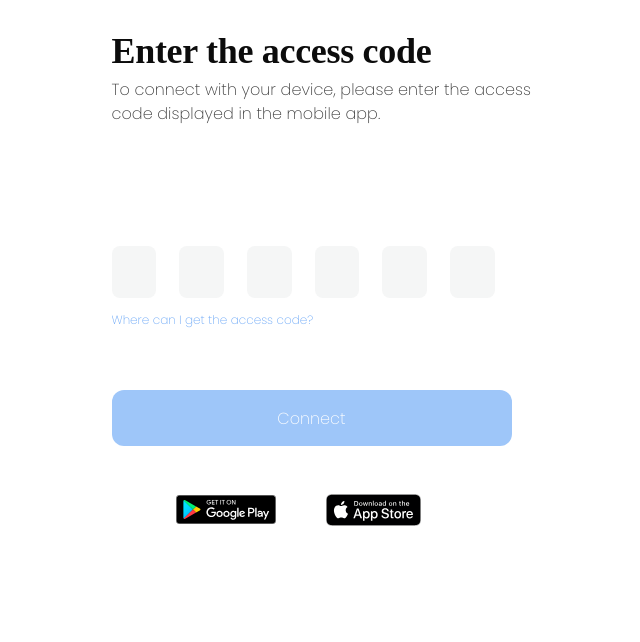
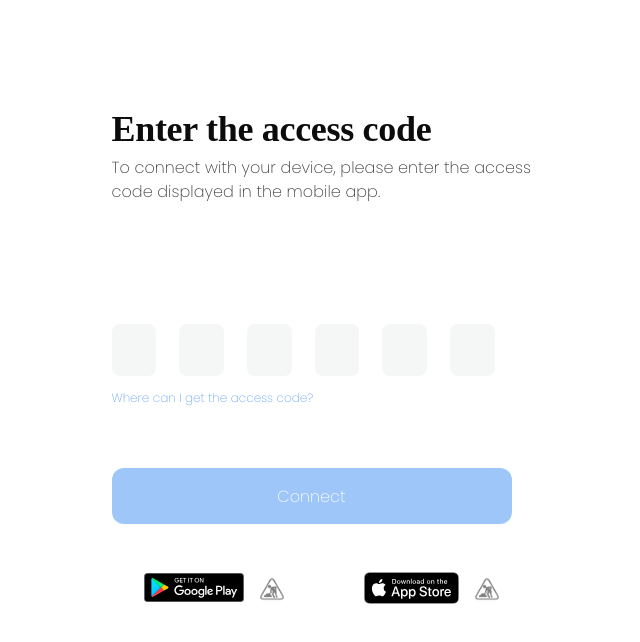
Before and after one commit to dudziema/Cloud-On-Mobile, a Vue app: page / in a window 1280 px wide. Shown: the top 642 px of the page, without its empty margins (529-1169 px from the left). Built offline with nearby package versions, Linux system fonts and the light colour scheme; no server answers; a web font is replaced by a local one.

Commit message:
added in progress icons

```diff
--- a/src/components/File.vue
+++ b/src/components/File.vue
@@ -1,6 +1,6 @@
 <template>
   <tr>
-    <td>
+    <td class="icon-file">
       <img :src="getIcon(getExtention(entry.filename))" />
     </td>
     <td class="entry">{{ entry.name }}</td>
@@ -46,13 +46,13 @@ export default {
         },
         {
           value: docIcon,
-          extention: ["doc", "docx", "pdf","xls", "xlsx", "ppt", "pptx"],
+          extention: ["doc", "docx", "pdf", "xls", "xlsx", "ppt", "pptx"],
         },
         {
           value: videoIcon,
           extention: ["mp4", "wmv", "avi"],
         },
-         {
+        {
           value: musicIcon,
           extention: ["mp3"],
         },
@@ -130,14 +130,18 @@ export default {
 };
 </script>
 <style scoped>
-#checkbox {
+/* #checkbox {
   opacity: 0.2;
   /* black */
 
-  border: 1px solid #0c0c0c;
+/* border: 1px solid #0c0c0c;
   box-sizing: border-box;
   border-radius: 4px;
+} */
+img {
+  align-items: right;
 }
+
 .entry {
   background: #fff;
   height: 3rem;
--- a/src/components/FilesList.vue
+++ b/src/components/FilesList.vue
@@ -9,8 +9,6 @@
     >
       <thead>
         <tr>
-          <th></th>
-
           <th v-for="(column, index) in columns" :key="index">
             <span class="header">{{ column.field }} </span>
           </th>
@@ -55,6 +53,10 @@ export default {
         {
           label: "name",
           field: "NAME",
+        },
+        {
+          label: "empty-temporary",
+          field: "",
         },
         {
           label: "size",
@@ -132,7 +134,8 @@ th {
   align-self: center;
 }
 tr :nth-child(2) {
-  padding-right: 25rem;
+  padding-right: 1rem;
+  width: 30rem;
 }
 tr :nth-child(3) {
   padding-right: 6rem;
--- a/src/components/Passcode.vue
+++ b/src/components/Passcode.vue
@@ -1,11 +1,12 @@
 <template>
   <div class="container">
+    <div class="empty-space"></div>
     <div class="enter">Enter the access code</div>
     <div class="instruction">
       To connect with your device, please enter the access code displayed in the
       mobile app.
     </div>
-    <div class="empty-space"></div>
+    <div class="styling"></div>
     <div class="passcode-inputs" id="passcode">
       <input
         class="input-first"
@@ -66,8 +67,11 @@
       </router-link>
       <router-view />
     </div>
+
     <div class="stores">
-      <Playstore class="google-button" /><Appstore class="appstore-button" />
+      <Playstore class="google-button" /><img :src="image" /><Appstore
+        class="appstore-button"
+      /><img :src="image" />
     </div>
   </div>
 </template>
@@ -75,6 +79,7 @@
 <script>
 import Appstore from "./Appstore.vue";
 import Playstore from "./Playstore.vue";
+import InProgress from "@/assets/images/inprogress.png";
 
 export default {
   components: {
@@ -83,6 +88,7 @@ export default {
   },
   data() {
     return {
+      image: InProgress,
       isComplete: false,
     };
   },
@@ -158,6 +164,12 @@ export default {
 };
 </script>
 <style scoped>
+img {
+  width: 1.5rem;
+  padding-left: 1rem;
+  opacity: 0.5;
+  padding-bottom: 1rem;
+}
 .container {
   display: grid;
   grid-template: repeat(8, 1fr) / repeat(12, 1fr);
@@ -281,6 +293,9 @@ input:hover {
   margin-right: auto;
   white-space: nowrap;
 }
+.styling {
+  grid-column: 4/5;
+}
 .button-position {
   grid-column: 3 / 9;
   align-self: start;
@@ -349,26 +364,28 @@ input:hover {
   order: 0;
   flex-grow: 0;
 }
+
 .stores {
-  grid-column: 4/12;
+  grid-column: 3/12;
   align-self: end;
 }
 .appstore-button {
-  grid-column: 7/9;
+  grid-column: 10/10;
   align-self: end;
   white-space: nowrap;
   overflow: hidden;
   text-overflow: ellipsis;
-
+  padding-left: 5rem;
   width: 95px;
 }
 .google-button {
-  grid-column: 3/5;
+  grid-column: 4/5;
   align-self: end;
   white-space: nowrap;
   overflow: hidden;
   text-overflow: ellipsis;
-  padding-right: 50px;
+  padding-left: 2rem;
+
   width: 100px;
 }
 </style>
--- a/src/services/WebSocketService.js
+++ b/src/services/WebSocketService.js
@@ -81,7 +81,6 @@ webSocketsService.install = function (Vue) {
   };
   Vue.config.globalProperties.$webSocketsSend = (msg) => {
     ws.send(JSON.stringify(msg));
-
   };
 
   // todo: rename to: parseListFiles()
--- a/src/views/PhoneFiles.vue
+++ b/src/views/PhoneFiles.vue
@@ -4,18 +4,24 @@
     <div class="button-select"><SelectFile @change="selectedFile" /></div>
 
     <div class="all-files"><Grid class="grid" />All files</div>
-    <div class="recent-files"><Clock class="clock" /> Recent files</div>
+    <div class="recent-files">
+      <Clock class="clock" /> Recent files<img :src="image" />
+    </div>
     <div class="connected-with">
       <div class="connected-text">Connected with</div>
       <div class="phoneName">
-        <PhoneIcon class="phoneicon" />{{ phoneName }}
+        <PhoneIcon class="phoneicon" />{{ phoneName }}<img :src="image" />
       </div>
     </div>
-    <div class="settings"><SettingsIcon class="settingsicon" />Settings</div>
-    <div class="disconnect"><LogOut class="logout" />Disconnect</div>
-    <div class="searchbox">
+    <div class="settings">
+      <SettingsIcon class="settingsicon" />Settings <img :src="image" />
+    </div>
+    <div class="disconnect">
+      <LogOut class="logout" />Disconnect <img :src="image" />
+    </div>
+    <!-- <div class="searchbox">
       <input id="search" type="search" placeholder="search" />
-    </div>
+    </div> -->
     <div class="columntitle">All files</div>
     <div class="filelist"><FilesList @drop="dropHandler" /></div>
   </div>
@@ -31,9 +37,11 @@ import SettingsIcon from "@/components/SettingsIcon.vue";
 import LogOut from "@/components/LogOut.vue";
 import PhoneIcon from "@/components/PhoneIcon.vue";
 import Piglogo from "@/components/Piglogo.vue";
+import InProgress from "@/assets/images/inprogress.png";
 
 export default {
   name: "PhoneFiles",
+
   components: {
     FilesList,
     SelectFile,
@@ -46,6 +54,7 @@ export default {
   },
   data() {
     return {
+      image: InProgress,
       phoneName: "iPhone(TEST)",
     };
   },
@@ -76,6 +85,11 @@ export default {
 };
 </script>
 <style scoped>
+img {
+  width: 1.5rem;
+  padding-left: 1rem;
+  opacity: 0.5;
+}
 .container {
   display: grid;
   grid-template: repeat(12, 1fr) / repeat(12, 1fr);
```
Also changed, not shown: src/assets/images/inprogress.png (added).
